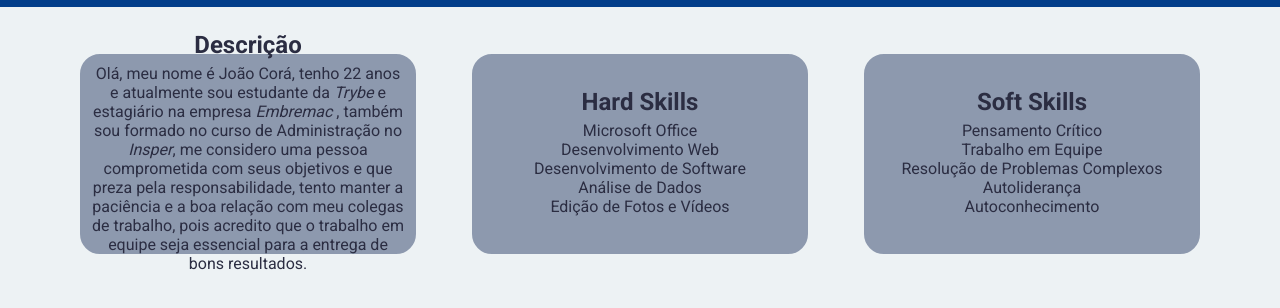
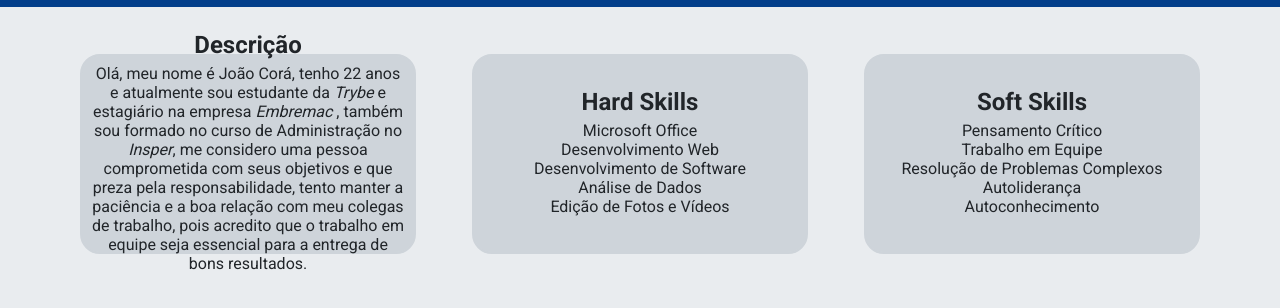
Before and after one commit to joaogcora/joaogcora.github.io, a plain HTML site: page index.html in a window 1280 px wide. Shown: the part 68-376 px from the top of the page. Drawn offline with Linux system fonts and the light colour scheme.

Commit message:
Updates colors

```diff
--- a/style.css
+++ b/style.css
@@ -1,12 +1,12 @@
 * {
   margin: 0;
   padding: 0;
-  color: #2b2d42ff;
+  color: #212529ff;
   font-family: Roboto;
 }
 body {
   margin-top: 72px;
-  background-color: #edf2f4ff;
+  background-color: #e9ecefff;
 }
 #index {
   top: 0;
@@ -29,10 +29,10 @@ body {
   list-style-type: none;
 }
 #index ul a:hover {
-  color: #8d99aeff;
+  color: #ced4daff;
 }
 #index a {
-  color: #edf2f4ff;
+  color: #e9ecefff;
   background-color: #023e8aff;
   text-decoration: none;
   font-size: 30px;
@@ -57,10 +57,10 @@ body {
   width: 30%;
   height: 200px;
   text-align: center;
-  border: 2px solid #8d99aeff;
+  border: 2px solid #ced4daff;
   border-radius: 20px;
   box-sizing: border-box;
-  background-color: #8d99aeff;
+  background-color: #ced4daff;
   padding: 0 10px 10px 10px;
 }
 #about li {
```
